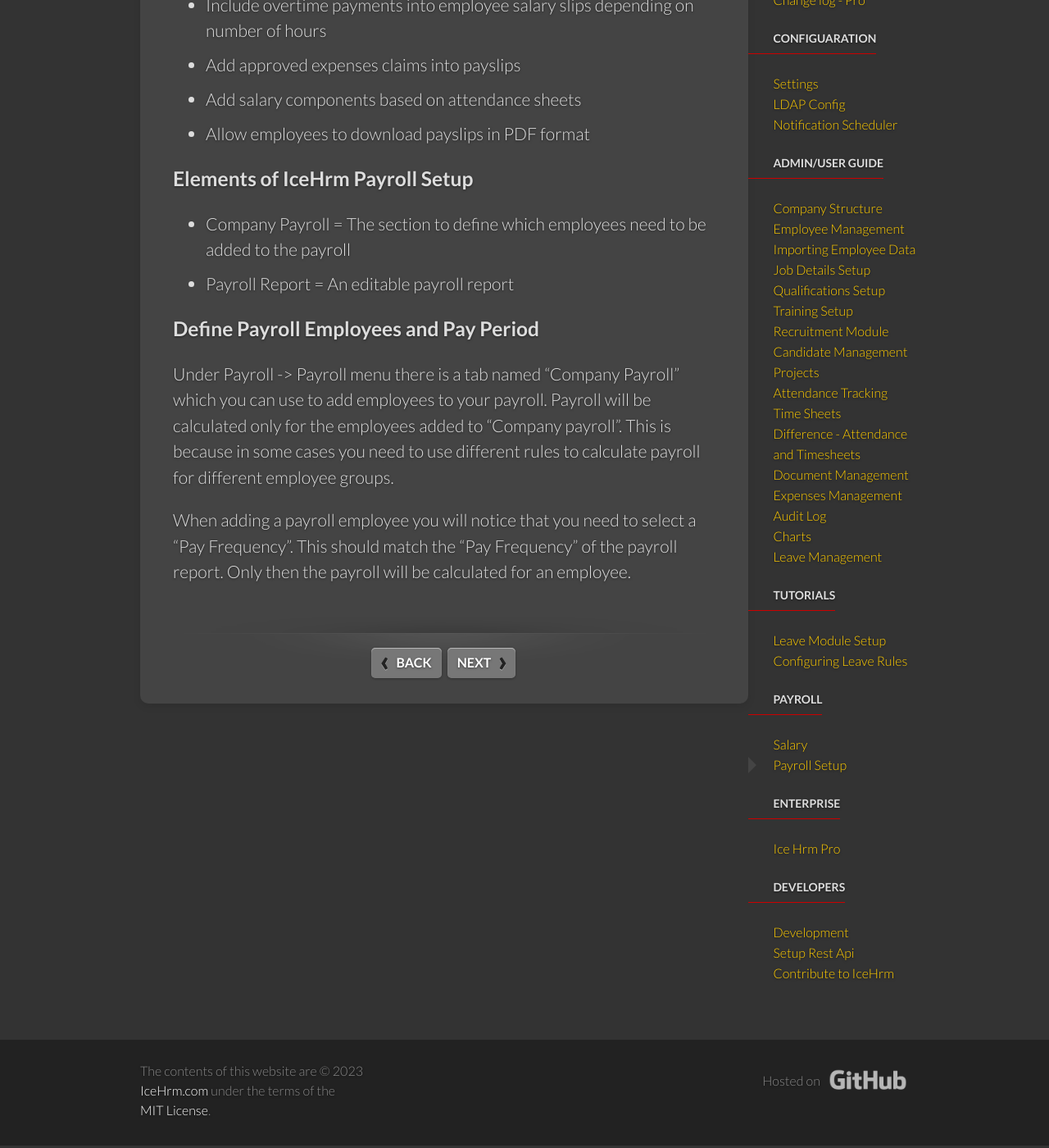
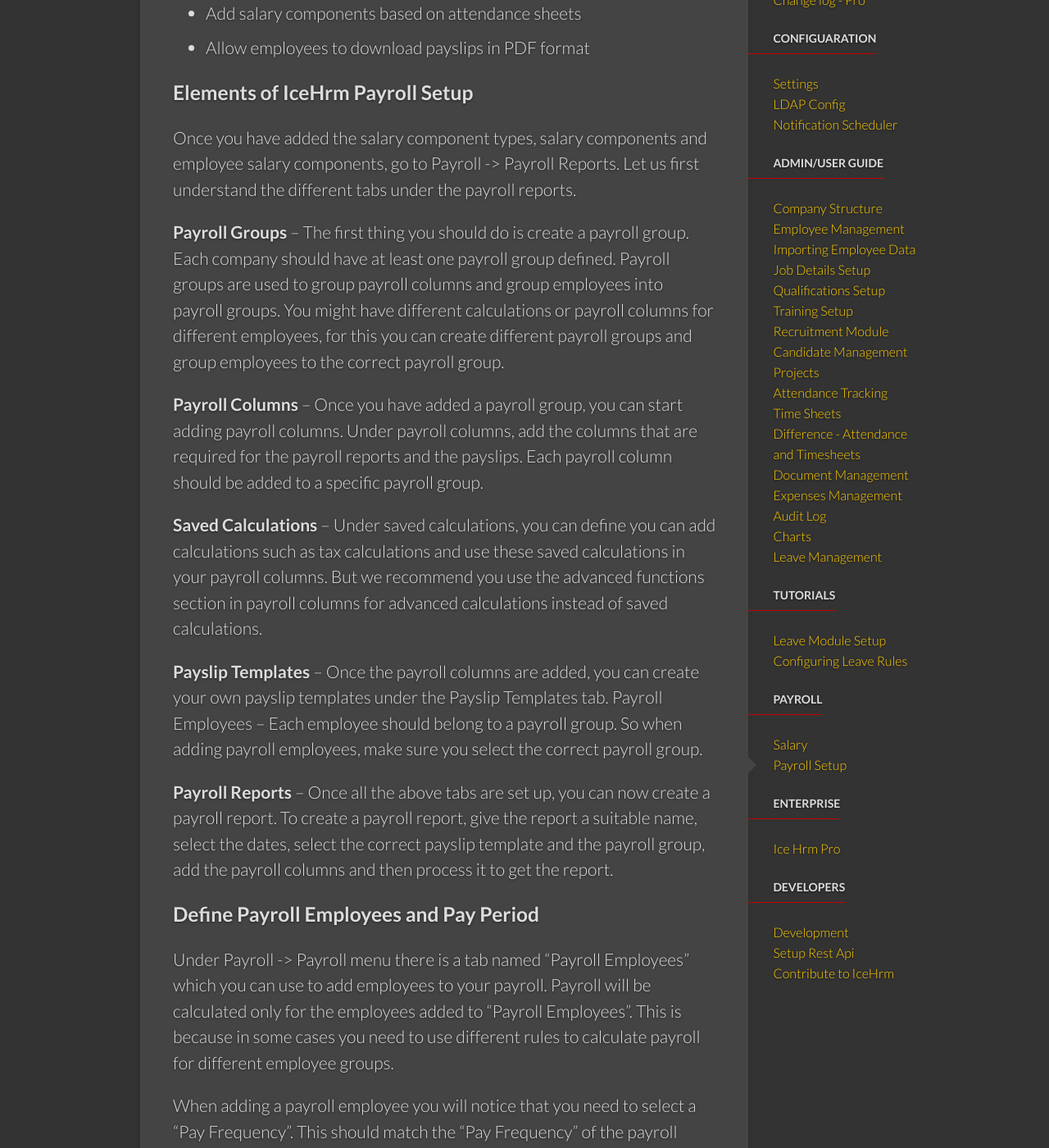
Before and after one commit to icehrm/icehrm.github.io, a Jekyll site: the page built from _docs/payroll-setup.md, in a window 1280 px wide and 1400 px high, scrolled down 537 px. Shown: the whole window at 82% size. Built offline with Jekyll 4.4.1, drawn with Linux system fonts in a browser that asks for light colours; some of the changed text lies outside the part shown.

Commit message:
updated payroll setup doc

```diff
--- a/_docs/payroll-setup.md
+++ b/_docs/payroll-setup.md
@@ -8,26 +8,34 @@
 
 ### Payroll Module Usage
 
-IceHrm payroll currently have in-built support for calculating payrolls in Sri Lanka and Ghana.
-But still you can configure it according to your company needs
+You may use IceHrm to achieve the following tasks:
 
 - Store employee salary details with and group into salary components
 - Calculate various deductions
 - Include overtime payments into employee salary slips depending on number of hours
-- Add approved expenses claims into payslips
 - Add salary components based on attendance sheets
 - Allow employees to download payslips in PDF format
 
 ### Elements of IceHrm Payroll Setup
 
- - Company Payroll = The section to define which employees need to be added to the payroll
- - Payroll Report = An editable payroll report
+Once you have added the salary component types, salary components and employee salary components, go to Payroll -> Payroll Reports. Let us first understand the different tabs under the payroll reports.
+
+<b>Payroll Groups </b>– The first thing you should do is create a payroll group. Each company should have at least one payroll group defined. Payroll groups are used to group payroll columns and group employees into payroll groups. You might have different calculations or payroll columns for different employees, for this you can create different payroll groups and group employees to the correct payroll group.
+
+<b>Payroll Columns</b> – Once you have added a payroll group, you can start adding payroll columns. Under payroll columns, add the columns that are required for the payroll reports and the payslips. Each payroll column should be added to a specific payroll group.
+
+<b>Saved Calculations</b> – Under saved calculations, you can define you can add calculations such as tax calculations and use these saved calculations in your payroll columns. But we recommend you use the advanced functions section in payroll columns for advanced calculations instead of saved calculations.
+
+<b>Payslip Templates </b>– Once the payroll columns are added, you can create your own payslip templates under the Payslip Templates tab.
+Payroll Employees – Each employee should belong to a payroll group. So when adding payroll employees, make sure you select the correct payroll group.
+
+<b>Payroll Reports </b>– Once all the above tabs are set up, you can now create a payroll report. To create a payroll report, give the report a suitable name, select the dates, select the correct payslip template and the payroll group, add the payroll columns and then process it to get the report.
 
 
 ### Define Payroll Employees and Pay Period
 
-Under Payroll -> Payroll menu there is a tab named "Company Payroll" which you can use to add employees
-to your payroll. Payroll will be calculated only for the employees added to "Company payroll". This is because
+Under Payroll -> Payroll menu there is a tab named "Payroll Employees" which you can use to add employees
+to your payroll. Payroll will be calculated only for the employees added to "Payroll Employees". This is because
 in some cases you need to use different rules to calculate payroll for different employee groups.
 
 When adding a payroll employee you will notice that you need to select a "Pay Frequency". This
```
